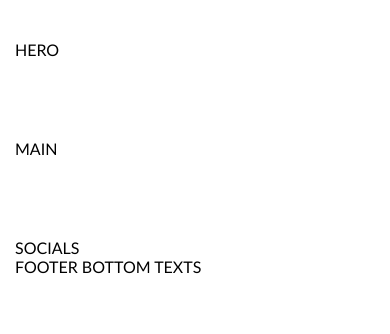
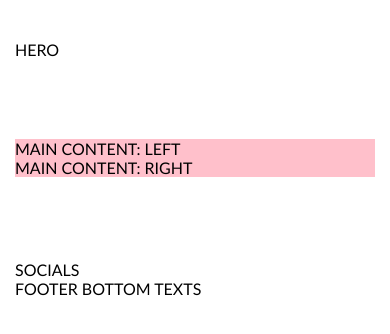
Before and after one commit to front-end-by-rimantas/45-grupe-coming-soon, a website: page index.html in a window 390 px wide. Drawn offline with Linux system fonts and the light colour scheme.

Commit message:
Main content columns

```diff
--- a/css/base/layout.css
+++ b/css/base/layout.css
@@ -3,6 +3,7 @@
 }
 
 .row {
+    display: inline-block;
     width: 1000px;
     margin: 0 calc((100% - 1000px) / 2);
 }
@@ -10,6 +11,16 @@
 .row-short {
     width: 600px;
     margin: 0 calc((100% - 600px) / 2);
+}
+
+.column {
+    width: 50%;
+    float: left;
+    background-color: pink;
+}
+.column-right {
+    width: 40%;
+    margin-left: 10%;
 }
 
 @media (max-width: 1100px) {
@@ -23,6 +34,10 @@
     .row {
         width: 600px;
         margin: 0 calc((100% - 600px) / 2);
+    }
+    .column {
+        width: 100%;
+        margin: 0;
     }
 }
 
--- a/index.html
+++ b/index.html
@@ -27,7 +27,8 @@
 
         <section class="container">
             <div class="row">
-                MAIN
+                <div class="column">MAIN CONTENT: LEFT</div>
+                <div class="column column-right">MAIN CONTENT: RIGHT</div>
             </div>
         </section>
     </main>
```
